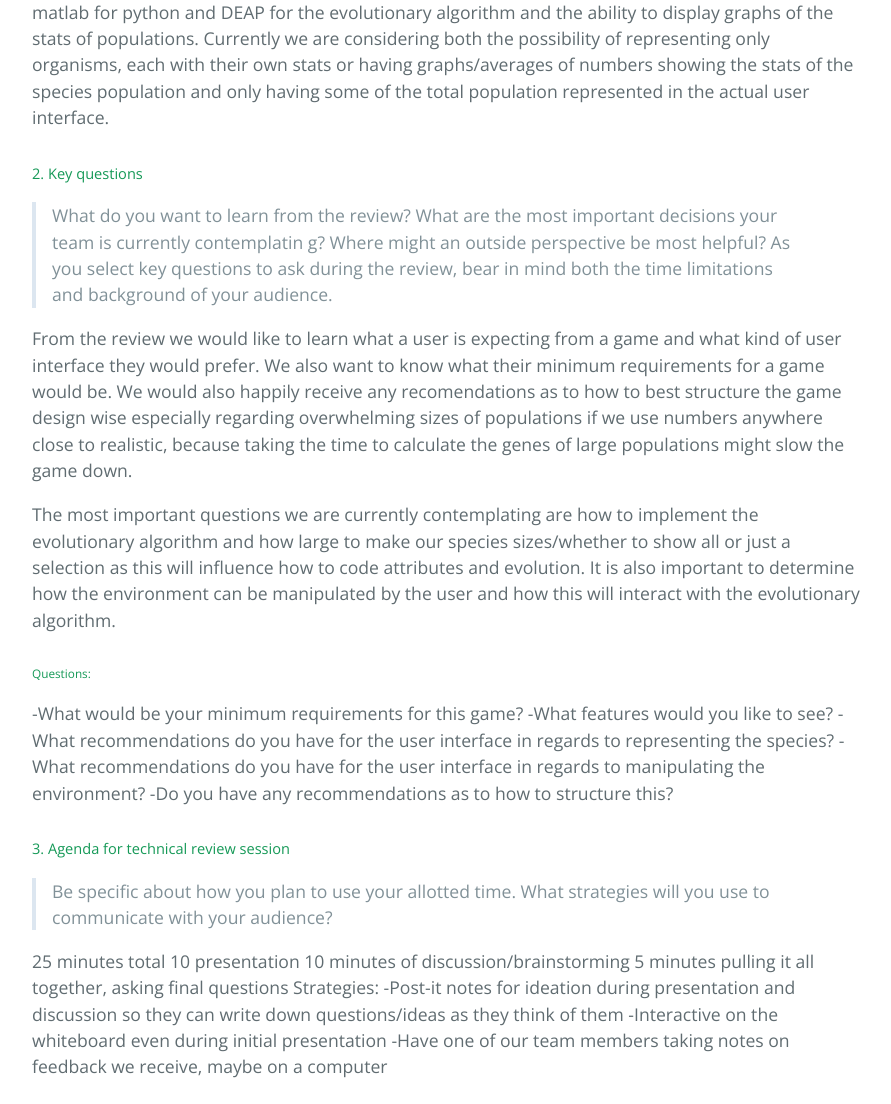
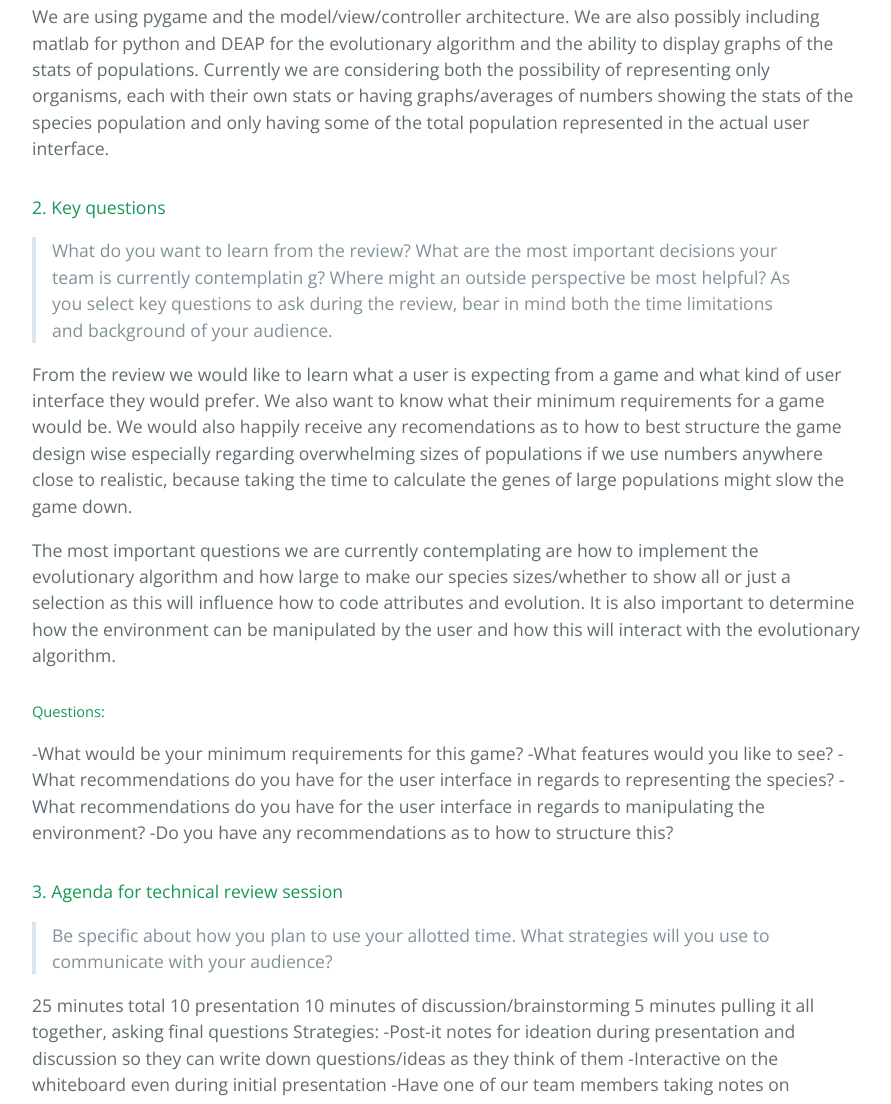
Before and after one commit to Greenlightrj/playgod, a plain HTML site: page index.html in a window 1280 px wide. Shown: the part 1009-2113 px from the top of the page, without its empty margins (192-1083 px from the left). Drawn offline with nearby package versions, Linux system fonts and the light colour scheme.

Commit message:
Update index.html

```diff
--- a/index.html
+++ b/index.html
@@ -19,20 +19,20 @@
     </section>
 
     <section class="main-content">
-      <h2>
+      <h1>
 <a id="play-god" class="anchor" href="#play-god" aria-hidden="true"><span class="octicon octicon-link"></span></a>Play God!</h2>
 
-<h4>
+<h3>
 <a id="an-educational-game-about-evolution" class="anchor" href="#an-educational-game-about-evolution" aria-hidden="true"><span class="octicon octicon-link"></span></a>An Educational Game About Evolution</h4>
 
 <p>Final project for Olin's Spring 2015 Software Design course.</p>
 
 <p>Made by Marie-Caroline Finke, Rebecca Jordan, and Caz Nichols.</p>
 
-<h3>
+<h2>
 <a id="preparation-and-framing" class="anchor" href="#preparation-and-framing" aria-hidden="true"><span class="octicon octicon-link"></span></a>Preparation and Framing</h3>
 
-<h5>
+<h4>
 <a id="1-background-and-context" class="anchor" href="#1-background-and-context" aria-hidden="true"><span class="octicon octicon-link"></span></a>1. Background and context</h5>
 
 <blockquote>
@@ -44,7 +44,7 @@
 <p>We are using pygame and the model/view/controller architecture. We are also possibly including matlab for python and DEAP for the evolutionary algorithm and the ability to display graphs of the stats of populations.
 Currently we are considering both the possibility of representing only organisms, each with their own stats or having graphs/averages of numbers showing the stats of the species population and only having some of the total population represented in the actual user interface.</p>
 
-<h5>
+<h4>
 <a id="2-key-questions" class="anchor" href="#2-key-questions" aria-hidden="true"><span class="octicon octicon-link"></span></a>2. Key questions</h5>
 
 <blockquote>
@@ -55,7 +55,7 @@ Currently we are considering both the possibility of representing only organisms
 
 <p>The most important questions we are currently contemplating are how to implement the evolutionary algorithm and how large to make our species sizes/whether to show all or just a selection as this will influence how to code attributes and evolution. It is also important to determine how the environment can be manipulated by the user and how this will interact with the evolutionary algorithm.</p>
 
-<h6>
+<h5>
 <a id="questions" class="anchor" href="#questions" aria-hidden="true"><span class="octicon octicon-link"></span></a>Questions:</h6>
 
 <p>-What would be your minimum requirements for this game?
@@ -64,7 +64,7 @@ Currently we are considering both the possibility of representing only organisms
 -What recommendations do you have for the user interface in regards to manipulating the environment?
 -Do you have any recommendations as to how to structure this?</p>
 
-<h5>
+<h4>
 <a id="3-agenda-for-technical-review-session" class="anchor" href="#3-agenda-for-technical-review-session" aria-hidden="true"><span class="octicon octicon-link"></span></a>3. Agenda for technical review session</h5>
 
 <blockquote>
```
